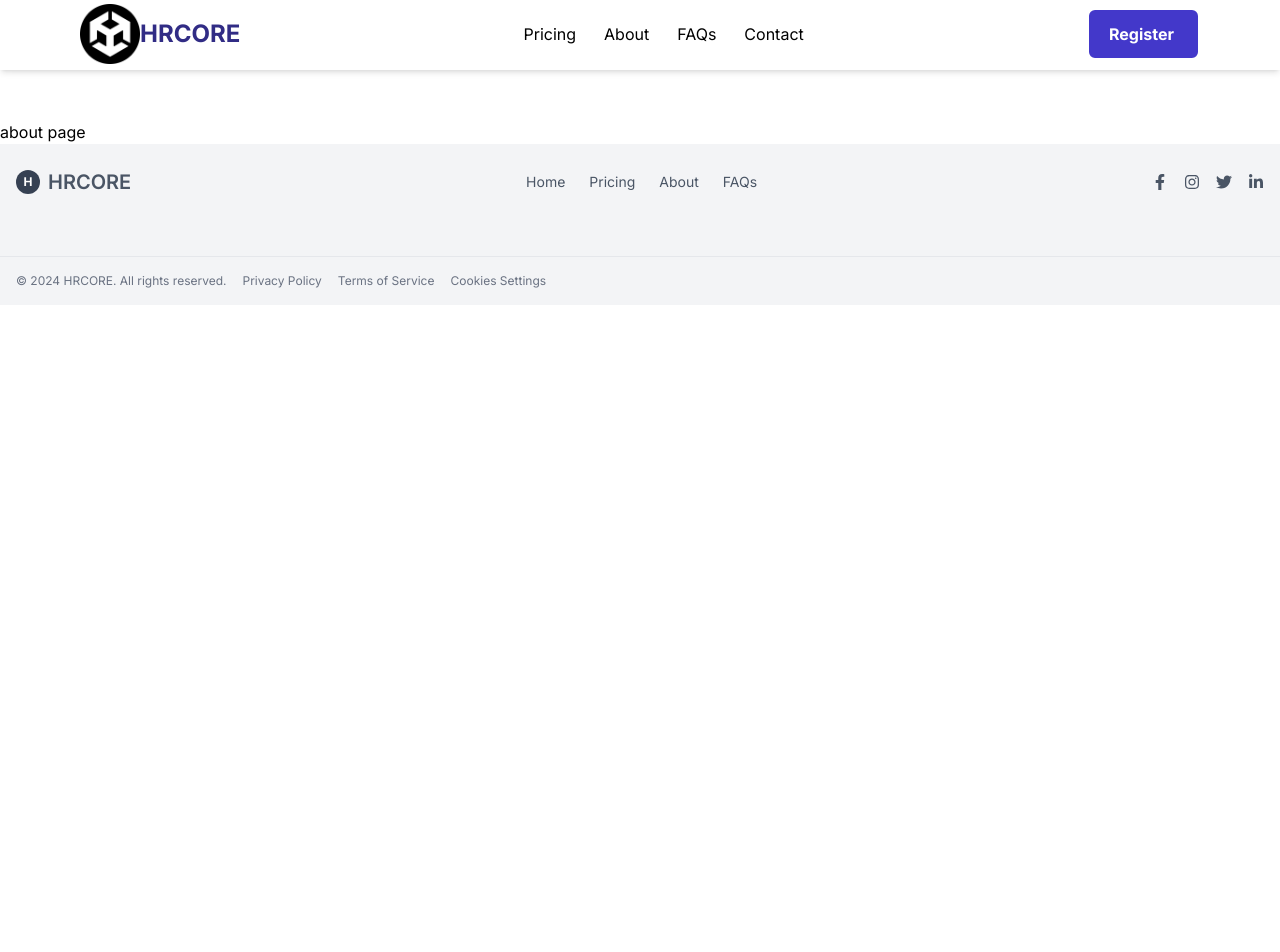
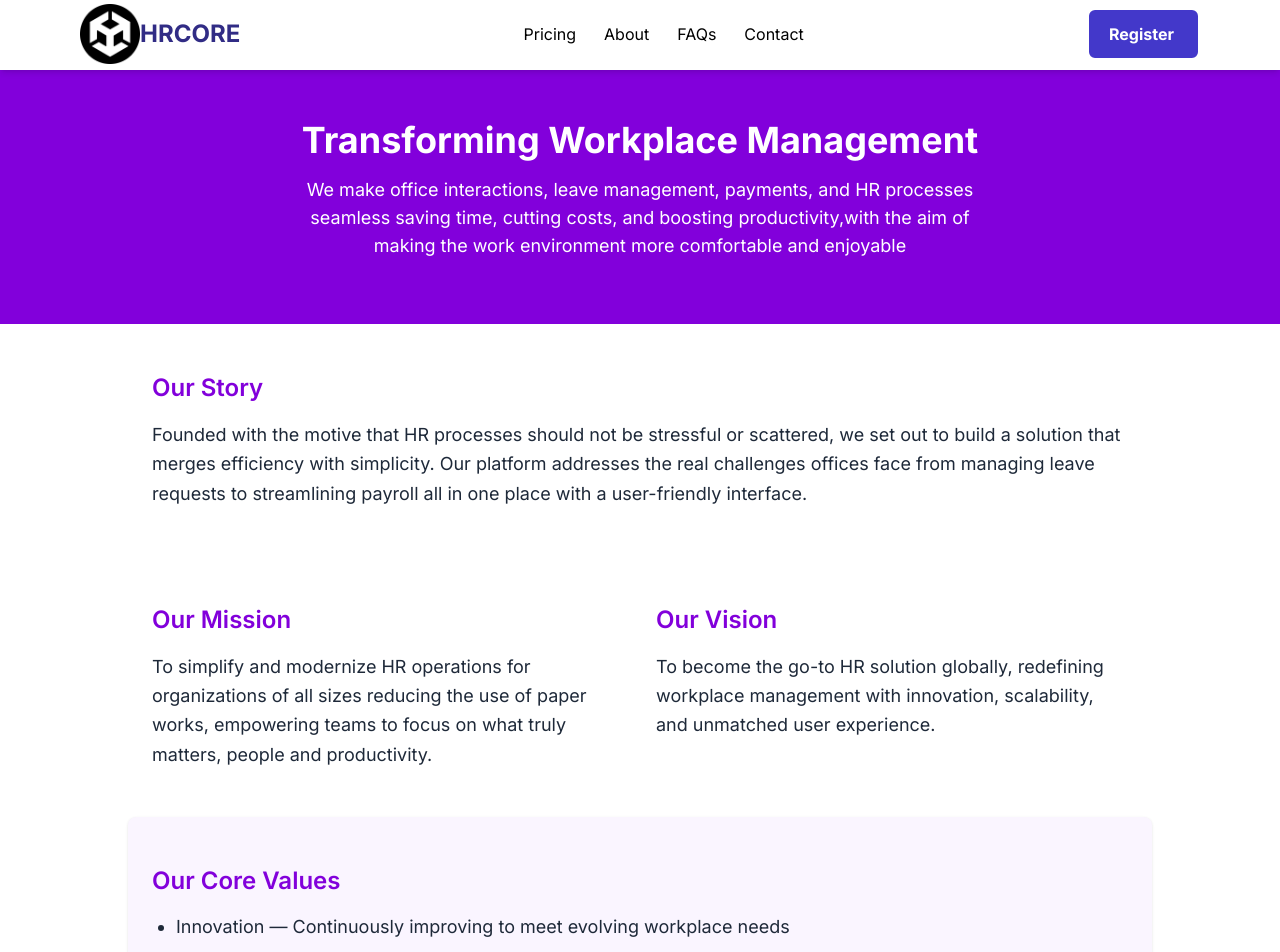
Before and after one commit to SAIL-GROUP-5-HR-WEB-APP/HR-WEB, a React (Vite) app: page /about in a window 1280 px wide. Shown: the top 952 px of the page. Before the commit the page ends 800 px from the top, so only its background shows below. Built offline with nearby package versions, Linux system fonts and the light colour scheme.

Commit message:
aboutpage

```diff
--- a/index.html
+++ b/index.html
@@ -4,7 +4,6 @@
     <meta charset="UTF-8" />
     <link rel="icon" type="image/svg+xml" href="/vite.svg" />
     <meta name="viewport" content="width=device-width, initial-scale=1.0" />
-    <title>Vite + React + TS</title>
     <link rel="preconnect" href="https://fonts.googleapis.com" />
     <link rel="preconnect" href="https://fonts.gstatic.com" crossorigin />
     <link
--- a/src/Pages/About.tsx
+++ b/src/Pages/About.tsx
@@ -1,10 +1,109 @@
-import React from "react";
+
 
 const About = () => {
   return (
-    <div className="pt-30">
-      <h1>about page</h1>
+    // <div className="pt-30">
+    <div className="min-h-screen bg-white text-gray-800">
+
+      {/* Hero Section */}
+      <section className="bg-purple-700 text-white pt-[120px] pb-16 px-6 text-center">
+        <h1 className="text-4xl font-bold mb-4">
+          Transforming Workplace Management
+        </h1>
+        <p className="max-w-2xl mx-auto text-lg">
+          We make office interactions, leave management, payments, and HR
+          processes seamless saving time, cutting costs, and boosting
+          productivity,with the aim of making the work environment more comfortable and enjoyable
+        </p>
+      </section>
+
+      {/* Our Story */}
+      <section className="py-12 px-6 max-w-5xl mx-auto">
+        <h2 className="text-2xl font-semibold text-purple-700 mb-4">Our Story</h2>
+        <p className="text-lg leading-relaxed">
+          Founded with the motive that HR processes should not be stressful or
+          scattered, we set out to build a solution that merges efficiency with
+          simplicity. Our platform addresses the real challenges offices face
+          from managing leave requests to streamlining payroll  all in one
+          place with a user-friendly interface.
+        </p>
+      </section>
+
+      {/* Mission & Vision */}
+      <section className="py-12 px-6 max-w-5xl mx-auto grid md:grid-cols-2 gap-8">
+        <div>
+          <h2 className="text-2xl font-semibold text-purple-700 mb-4">
+            Our Mission
+          </h2>
+          <p className="text-lg leading-relaxed">
+            To simplify and modernize HR operations for organizations of all
+            sizes reducing the use of paper works, empowering teams to focus on what truly matters,
+           people and  productivity.
+
+          </p>
+        </div>
+        <div>
+          <h2 className="text-2xl font-semibold text-purple-700 mb-4">
+            Our Vision
+          </h2>
+          <p className="text-lg leading-relaxed">
+            To become the go-to HR solution globally, redefining workplace
+            management with innovation, scalability, and unmatched user
+            experience.
+          </p>
+        </div>
+      </section>
+
+      {/* Core Values */}
+      <section className="py-12 px-6 bg-purple-50 shadow-sm max-w-5xl mx-auto rounded-lg">
+        <h2 className="text-2xl font-semibold text-purple-700 mb-4">
+          Our Core Values
+        </h2>
+        <ul className="list-disc pl-6 space-y-2 text-lg">
+          <li>Innovation — Continuously improving to meet evolving workplace needs</li>
+          <li>Transparency — Clear and open processes</li>
+          <li>Efficiency — Saving time and resources for our clients</li>
+          <li>Reliability — Consistent, secure, and dependable service</li>
+          <li> Inclusivity - Building a platform that caters to diverse workplace needs at your finger tips</li>
+        </ul>
+      </section>
+
+
+      <section className="py-12 px-6 max-w-5xl mx-auto">
+        <h2 className="text-2xl font-semibold text-purple-700 mb-4">
+          What We Offer
+        </h2>
+        <div className="grid md:grid-cols-2 gap-6">
+          <div className="bg-purple-50 p-6 rounded-lg shadow-sm">
+            <h3 className="text-xl font-bold text-purple-700">Leave Management</h3>
+            <p className="mt-2">
+              Apply, approve, and track employee leave with ease.
+            </p>
+          </div>
+          <div className="bg-purple-50 p-6 rounded-lg shadow-sm">
+            <h3 className="text-xl font-bold text-purple-700">Payroll & Payments</h3>
+            <p className="mt-2">
+              Streamlined salary processing and secure payment tracking.
+            </p>
+          </div>
+          <div className="bg-purple-50 p-6 rounded-lg shadow-sm">
+            <h3 className="text-xl font-bold text-purple-700">Internal Communication</h3>
+            <p className="mt-2">
+              Foster better collaboration with integrated communication tools.
+            </p>
+          </div>
+          <div className="bg-purple-50 p-6 rounded-lg shadow-sm">
+            <h3 className="text-xl font-bold text-purple-700">Performance Tracking</h3>
+            <p className="mt-2">
+              Monitor employee growth and productivity in real time.
+            </p>
+          </div>
+        </div>
+      </section>
     </div>
+
+
+    // </div>
   );
 };
 
```
